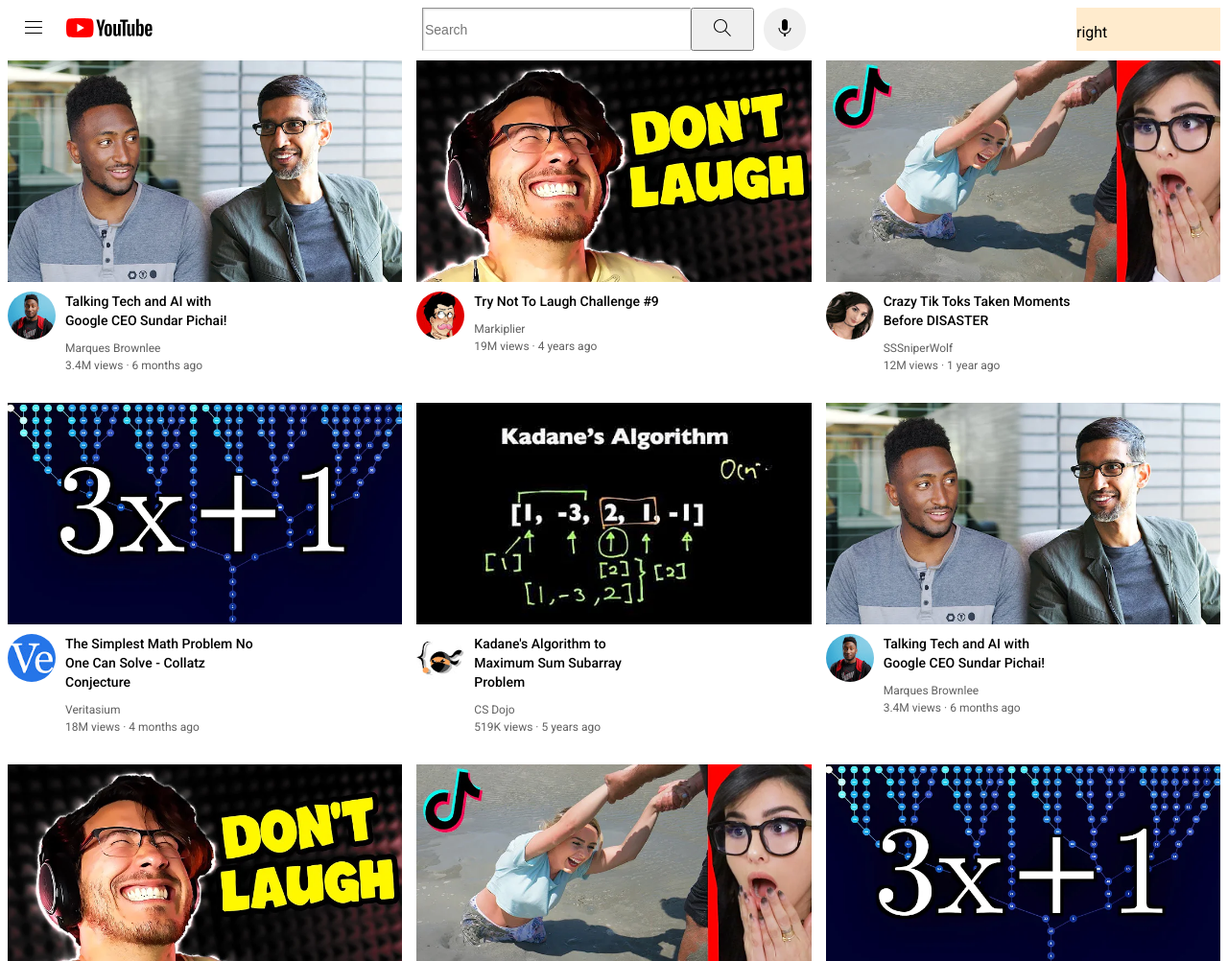
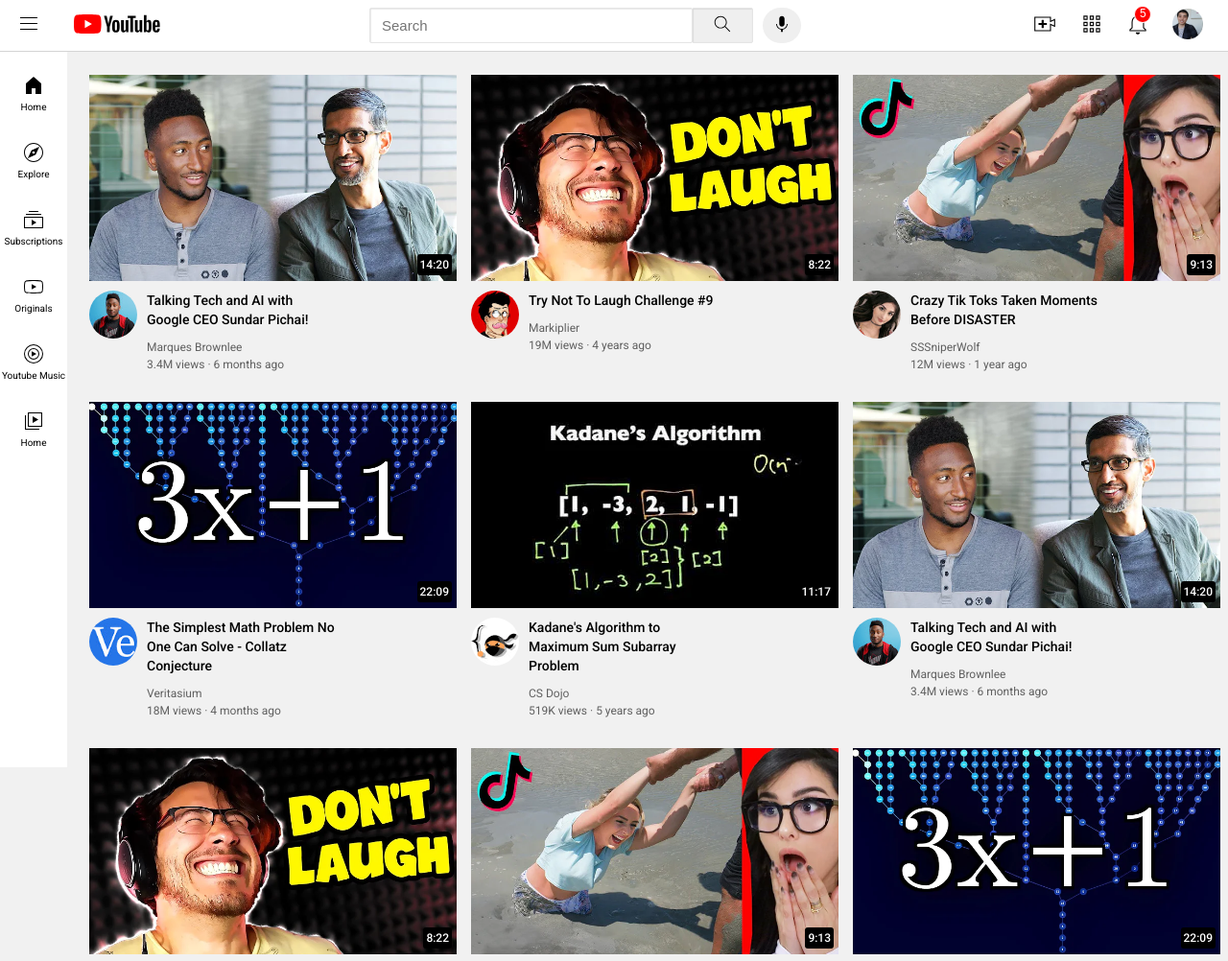
Before and after one commit to jeysi04/HTML-CSS-PROJECT-TUTORIAL, a plain HTML site: page PROJECT/youtube.html in a window 1280 px wide. Shown: the top 1002 px of the page at 96% size. Drawn offline with Linux system fonts and the light colour scheme.

Commit message:
Added the side bar.

```diff
--- a/PROJECT/youtube.css
+++ b/PROJECT/youtube.css
@@ -1,6 +1,14 @@
+body {
+    padding-bottom: 30px;
+    padding-top: 70px;
+    padding-left: 85px;
+    background-color: rgb(241, 241, 241);
+}
+
 div.thumbnail-pic{
     margin-bottom: 6px;
     width: 100%;
+    position: relative;
 }
 
 img.thumbnail-1, .thumbnail-2, .thumbnail-3, .thumbnail-4, .thumbnail-5{
@@ -71,28 +79,39 @@ div.grid-vid {
     display: grid;
     grid-template-columns: 1fr 1fr 1fr;
     column-gap: 15px;
-    row-gap: 20px
+    row-gap: 20px;
 }
 
 /* HEADER CSS FILES BELOW*/
 
 div.header {
-    height: 45px;
+    height: 37px;
     display: flex;
     flex-direction: row;
     justify-content: space-between;
-    padding-bottom: 10px;
+    padding-top: 8px;
+    padding-bottom: 8px;
+    width: 100%;
+    position: fixed;
+    background-color: white;
+    top: 0;
+    left: 0;
+
+    border-bottom-width: 1px;
+    border-bottom-style: solid;
+    border-bottom-color: rgb(212, 212, 212);
+    z-index: 100;
 }
 
 img.menu-pic {
     height: 24px;
-    margin-left: 15px;
+    margin-left: 18px;
     margin-right: 20px;
 }
 
 img.youtube-logo-pic {
     height: 20px;
-    margin-left: 2px;
+    margin-left: 15px;
     margin-right: 20px;
 }
 
@@ -103,22 +122,40 @@ div.left-menu-logo {
 }
 
 input.search_bar {
-    width: 300px;
-    border-width: 1px;
-    border-color: rgb(228, 228, 228);
-    box-shadow: inset 1px 1px 2px rgb(0,0,0, 0.15);
+    width: 0px;
+    border-style: solid;
+    border-width: 0.5px;
+    border-color: rgb(229, 229, 229);
+    box-shadow: inset 0.5px 0.5px 1px rgb(0,0,0, 0.15);
+    border-radius: 2px;
+    flex: 1;
+}
+
+input.search_bar::placeholder{
+    font-family: Arial;
+    font-size: 15px;
+    padding-left: 10px;
 }
 
 img.img-search {
     width: 50px;
-    height: 24px;
+    height: 22px;
     border-width: 1px;
     border-color: rgb(196, 196, 197);
 }
 
+button.search-button {
+    margin-left: -1px;
+    border-width: 0.5px;
+    border-color: rgb(229, 229, 229);
+    box-shadow: inset 0.5px 0.5px 1px rgb(0,0,0, 0.15);
+    border-style: solid;
+    border-radius: 2px;
+}
+
 img.img-mic {
-    height: 24px;
-    width: 32px;
+    height: 22px;
+    width: 28px;
 }
 
 button.mic-button {
@@ -132,10 +169,106 @@ div.middle-search {
     flex: 1;
     margin-left: 35px;
     margin-right: 35px;
-    max-width: 400px;
+    max-width: 450px;
+    align-content: center;
+}
+
+img.img-upload, .img-youapp, .img-notif {
+    width: 26px;
+    height: 26px;
+    background-color: white;
+}
+
+.img-profile {
+    width: 32px;
+    height: 32px;
+    background-color: white;
+}
+
+button.upload-button, .youapp-button, .profile-button, .notif-button {
+    background-color: white;
+    border: none;
 }
 
 div.right-notif {
-    background-color: blanchedalmond;
-    width: 150px;
+    display: flex;
+    width: 190px;
+    align-items: center;
+    justify-content: space-between;
+    padding-right: 10px;
+    margin-right: 10px;
+    flex-shrink: 0;
 }
+
+/* SIDEBAR CSS STYLE*/
+
+div.sidebar {
+    background-color: white;
+    bottom: 0;
+    left: 0;
+    top: 50px;
+    width: 70px;
+    position: fixed;
+}
+
+div.icons-sidebar{
+    top: 27px;
+    position: relative;
+    display: flex;
+    flex-direction: column;
+}
+
+img.side-pic {
+    height: 24px;
+    width: 24px;
+    margin: 0 auto;
+}
+
+p.side-p {
+    margin-top: 5px;
+    font-size: 10px;
+    text-align: center;
+}
+
+div.home-div, .explore-div, .subs-div, .orig-div, .youmus-div, .lib-div {
+    margin-bottom: 20px;
+    display: flex;
+    justify-content: center;
+    flex-direction: column;
+}
+
+div.video-time {
+    background-color: black;
+    color: white;
+    font-family: Roboto, Arial;
+    position: absolute;
+    bottom: 10px;
+    right: 5px;
+    font-size: 12px;
+    font-weight: 500;
+    padding-left: 3px;
+    padding-right: 3px;
+    padding-top: 4px;
+    padding-bottom: 4px;
+    border-radius: 3px;
+}
+
+div.notif-count {
+    height: 16px;
+    width: 16px;
+    background-color: red;
+    border-radius: 50px;
+    border-style: solid;
+    font-size: 12px;
+    border-color: white;
+    border-width: 1px;
+    color: white;
+
+    position: absolute;
+    bottom: 17px;
+    left: 9px;
+}
+
+div.notif-div {
+    position: relative;
+}
--- a/PROJECT/youtube.html
+++ b/PROJECT/youtube.html
@@ -9,7 +9,8 @@
         <link href="https://fonts.googleapis.com/css2?family=Roboto:ital,wght@0,100..900;1,100..900&display=swap" rel="stylesheet">
     </head>
 
-    <body style="padding-bottom: 30px;">
+    <body>
+
 
         <div class="header">
             <div class="left-menu-logo">
@@ -23,7 +24,7 @@
 
             <div class="middle-search">
                 <input class="search_bar" type="text" placeholder="Search">
-                <button>
+                <button class="search-button">
                     <img class="img-search" src="icons\search.svg">
                 </button>
                 <button class="mic-button">
@@ -32,7 +33,55 @@
             </div>
 
             <div class="right-notif">
-                <p>right</p>
+                <button class="upload-button">
+                    <img class="img-upload" src="icons\upload.svg">
+                </button>
+                <button class="youapp-button">
+                    <img class="img-youapp" src="icons\youtube-apps.svg">
+                </button>
+                <button class="notif-button">
+                    <div class="notif-div">
+                        <img class="img-notif" src="icons\notifications.svg">
+                        <div class="notif-count">5</div>
+                    </div>
+                </button>
+                <button class="profile-button">
+                    <img class="img-profile" src="icons\my-channel.jpeg">
+                </button>
+            </div>
+        </div>
+
+        <div class="sidebar">
+            <div class="icons-sidebar">
+                <div class="home-div">
+                    <img class="side-pic" src="sidebar\home.svg">
+                    <p class="side-p"> Home </p>
+                </div>
+
+                <div class="explore-div">
+                    <img class="side-pic" src="sidebar\explore.svg">
+                    <p class="side-p"> Explore </p>
+                </div>
+
+                <div class="subs-div">
+                    <img class="side-pic" src="sidebar\subscriptions.svg">
+                    <p class="side-p"> Subscriptions </p>
+                </div>
+
+                <div class="orig-div">
+                    <img class="side-pic" src="sidebar\originals.svg">
+                    <p class="side-p"> Originals </p>
+                </div>
+
+                <div class="youmus-div">
+                    <img class="side-pic" src="sidebar\youtube-music.svg">
+                    <p class="side-p"> Youtube Music </p>
+                </div>
+
+                <div class="lib-div">
+                    <img class="side-pic" src="sidebar\library.svg">
+                    <p class="side-p"> Home </p>
+                </div>
             </div>
         </div>
 
@@ -41,6 +90,7 @@
                 <div class="vid">
                     <div class="thumbnail-pic">
                         <img class="thumbnail-1" src="thumbnails\thumbnail-1.webp">
+                        <div class="video-time">14:20</div>
                     </div>
                     <div class="vid-channel-info"
                         style=" display: grid;
@@ -59,6 +109,7 @@
                 <div class="vid">
                     <div class="thumbnail-pic">
                         <img class="thumbnail-2" src="thumbnails\thumbnail-2.webp">
+                        <div class="video-time">8:22</div>
                     </div>
                     <div class="vid-channel-info"
                         style="
@@ -79,6 +130,7 @@
                 <div class="vid">
                     <div class="thumbnail-pic">
                         <img class="thumbnail-3" src="thumbnails\thumbnail-3.webp">
+                        <div class="video-time">9:13</div>
                     </div>
                     <div class="vid-channel-info"
                         style="
@@ -99,6 +151,7 @@
                 <div class="vid">
                     <div class="thumbnail-pic">
                         <img class="thumbnail-4" src="thumbnails\thumbnail-4.webp">
+                        <div class="video-time">22:09</div>
                     </div>
                     <div class="vid-channel-info"
                         style="
@@ -119,6 +172,7 @@
                 <div class="vid">
                     <div class="thumbnail-pic">
                         <img class="thumbnail-5" src="thumbnails\thumbnail-5.webp">
+                        <div class="video-time">11:17</div>
                     </div>
                     <div class="vid-channel-info"
                         style="
@@ -139,6 +193,7 @@
                 <div class="vid">
                     <div class="thumbnail-pic">
                         <img class="thumbnail-1" src="thumbnails\thumbnail-1.webp">
+                        <div class="video-time">14:20</div>
                     </div>
                     <div class="vid-channel-info"
                         style=" display: grid;
@@ -157,6 +212,7 @@
                 <div class="vid">
                     <div class="thumbnail-pic">
                         <img class="thumbnail-2" src="thumbnails\thumbnail-2.webp">
+                        <div class="video-time">8:22</div>
                     </div>
                     <div class="vid-channel-info"
                         style="
@@ -177,6 +233,7 @@
                 <div class="vid">
                     <div class="thumbnail-pic">
                         <img class="thumbnail-3" src="thumbnails\thumbnail-3.webp">
+                        <div class="video-time">9:13</div>
                     </div>
                     <div class="vid-channel-info"
                         style="
@@ -197,6 +254,7 @@
                 <div class="vid">
                     <div class="thumbnail-pic">
                         <img class="thumbnail-4" src="thumbnails\thumbnail-4.webp">
+                        <div class="video-time">22:09</div>
                     </div>
                     <div class="vid-channel-info"
                         style="
@@ -217,6 +275,7 @@
                 <div class="vid">
                     <div class="thumbnail-pic">
                         <img class="thumbnail-5" src="thumbnails\thumbnail-5.webp">
+                        <div class="video-time">11:17</div>
                     </div>
                     <div class="vid-channel-info"
                         style="
@@ -237,6 +296,7 @@
                 <div class="vid">
                     <div class="thumbnail-pic">
                         <img class="thumbnail-1" src="thumbnails\thumbnail-1.webp">
+                        <div class="video-time">14:20</div>
                     </div>
                     <div class="vid-channel-info"
                         style=" display: grid;
@@ -255,6 +315,7 @@
                 <div class="vid">
                     <div class="thumbnail-pic">
                         <img class="thumbnail-2" src="thumbnails\thumbnail-2.webp">
+                        <div class="video-time">8:22</div>
                     </div>
                     <div class="vid-channel-info"
                         style="
@@ -275,6 +336,7 @@
                 <div class="vid">
                     <div class="thumbnail-pic">
                         <img class="thumbnail-3" src="thumbnails\thumbnail-3.webp">
+                        <div class="video-time">9:13</div>
                     </div>
                     <div class="vid-channel-info"
                         style="
@@ -295,6 +357,7 @@
                 <div class="vid">
                     <div class="thumbnail-pic">
                         <img class="thumbnail-4" src="thumbnails\thumbnail-4.webp">
+                        <div class="video-time">22:09</div>
                     </div>
                     <div class="vid-channel-info"
                         style="
@@ -315,6 +378,7 @@
                 <div class="vid">
                     <div class="thumbnail-pic">
                         <img class="thumbnail-5" src="thumbnails\thumbnail-5.webp">
+                        <div class="video-time">11:17</div>
                     </div>
                     <div class="vid-channel-info"
                         style="
@@ -329,7 +393,7 @@
                                 <p class="vid-author"> CS Dojo </p>
                                 <p class="vid-stat"> 519K views · 5 years ago </p>
                             </div>
-                    </div>
+                        </div>
                 </div>
         </div>
     </body>
```
Also changed, not shown: LESSON/position-prac.html (added, +40 -0 lines), PROJECT/sidebar/explore.svg (added), PROJECT/sidebar/home.svg (added), PROJECT/sidebar/library.svg (added), PROJECT/sidebar/originals.svg (added), PROJECT/sidebar/subscriptions.svg (added), PROJECT/sidebar/youtube-music.svg (added).
